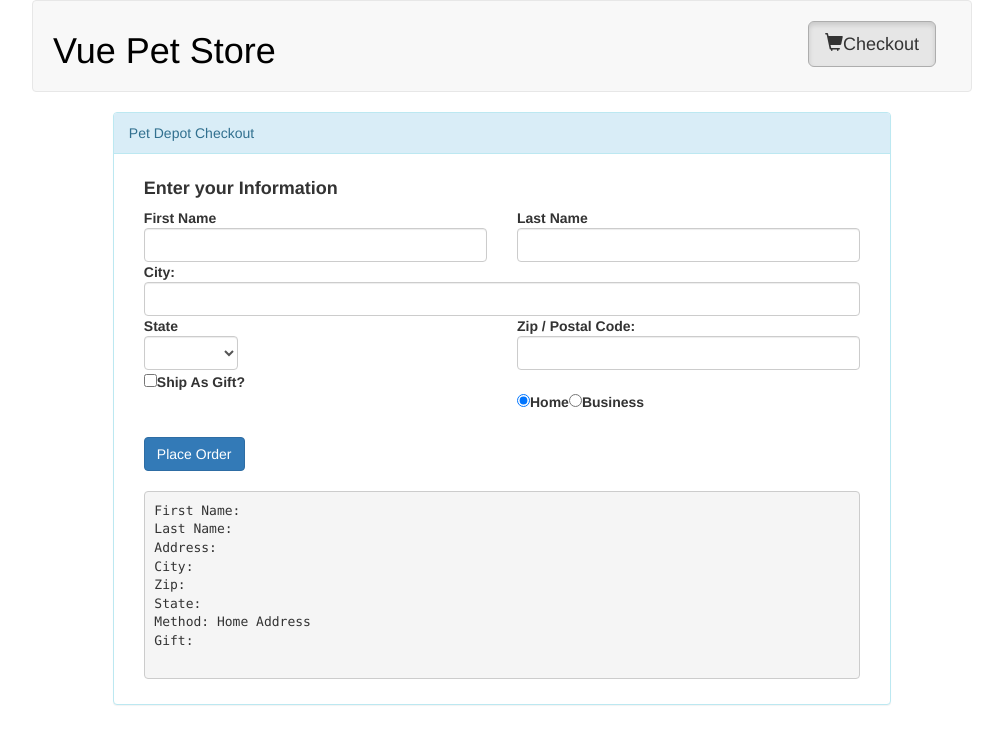
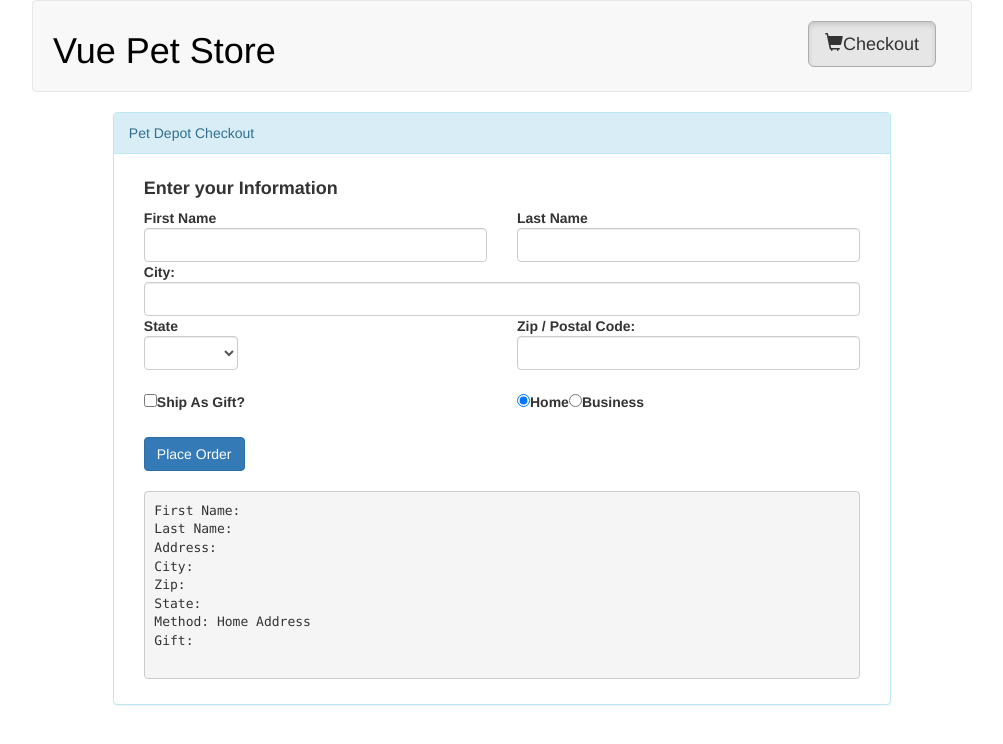
Before and after one commit to AnatoliiMikhov/petstore-vue, a Vue app: page /form in a window 1280 px wide. Shown: the top 744 px of the page, without its empty margins (138-1141 px from the left). Built offline with nearby package versions, Linux system fonts and the light colour scheme.

Commit message:
fix class error

```diff
--- a/src/components/Form.vue
+++ b/src/components/Form.vue
@@ -63,7 +63,7 @@
             <!-- end of form-group -->
 
             <div class="form-group">
-              <div class="col-md-6" boxes>
+              <div class="col-md-6 boxes">
                 <input
                   type="checkbox"
                   id="gift"
```
